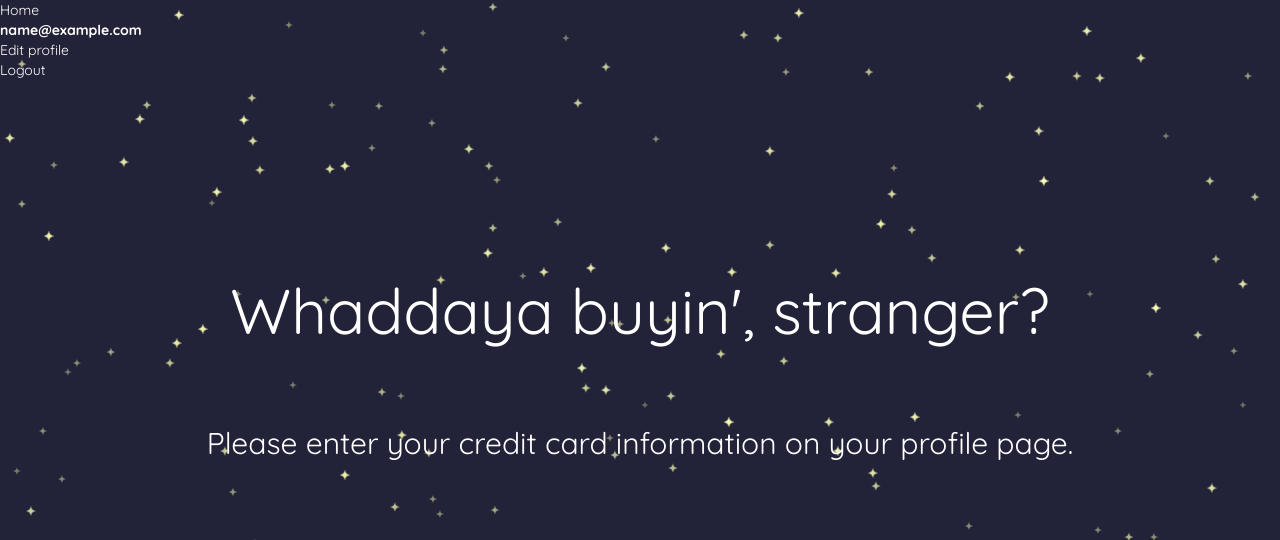
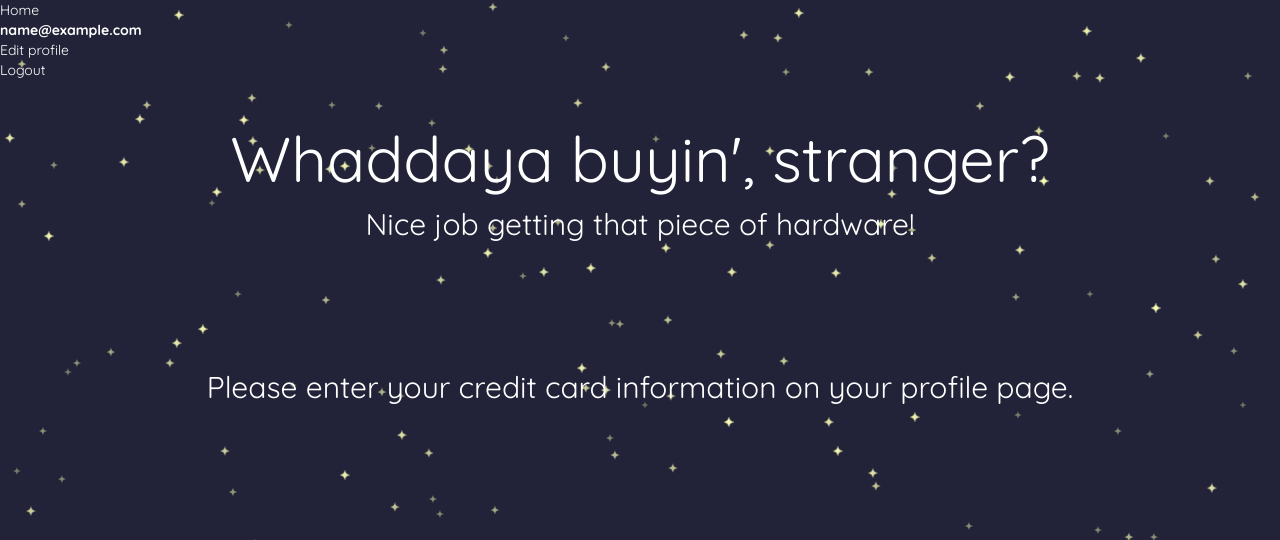
Before and after one commit to preetsmohan/hardware-launchpad, a Rails app: page /new_checkout in a window 1280 px wide. Shown: the top 540 px of the page. Run offline with Rails 7, Linux system fonts and the light colour scheme; the visitor is signed in with stand-in values (Sample User, id 1); data comes from the database, SQL or seed files in the repository; style sheets or scripts are compiled from the project's sources; some libraries are stand-ins or nearby versions.

Commit message:
cleaned up checkout submit

```diff
--- a/app/views/users/checkout.html.erb
+++ b/app/views/users/checkout.html.erb
@@ -18,8 +18,9 @@
 	<body>
 		<div class="star"></div>
 		<div class="container" id="container">
-			<div class="headers" id="header">
-				<h1 class="main-header">Whaddaya buyin', stranger?</h1> <br> <br>
+			<div class="headers edit-header" id="header">
+				<h1 class="main-header">Whaddaya buyin', stranger?</h1>
+				<h2>Nice job getting that piece of hardware!</h2><br>
 			</div>
 		<div class="buttons-lower checkout row">
 <% if current_user.hascredit %>
--- a/app/views/users/checkout_submission.html.erb
+++ b/app/views/users/checkout_submission.html.erb
@@ -18,8 +18,8 @@
 	<body>
 		<div class="star"></div>
 		<div class="container" id="container">
-			<div class="headers" id="header">
-				<h1 class="main-header">Whaddaya buyin', stranger?</h1> <br> <br>
+			<div class="headers edit-header" id="header">
+				<h1 class="main-header">Whaddaya buyin', stranger?</h1>
 				<h2>Nice job getting that piece of hardware!</h2><br>
 			</div>
 		<div class="buttons-lower checkout row">
```
